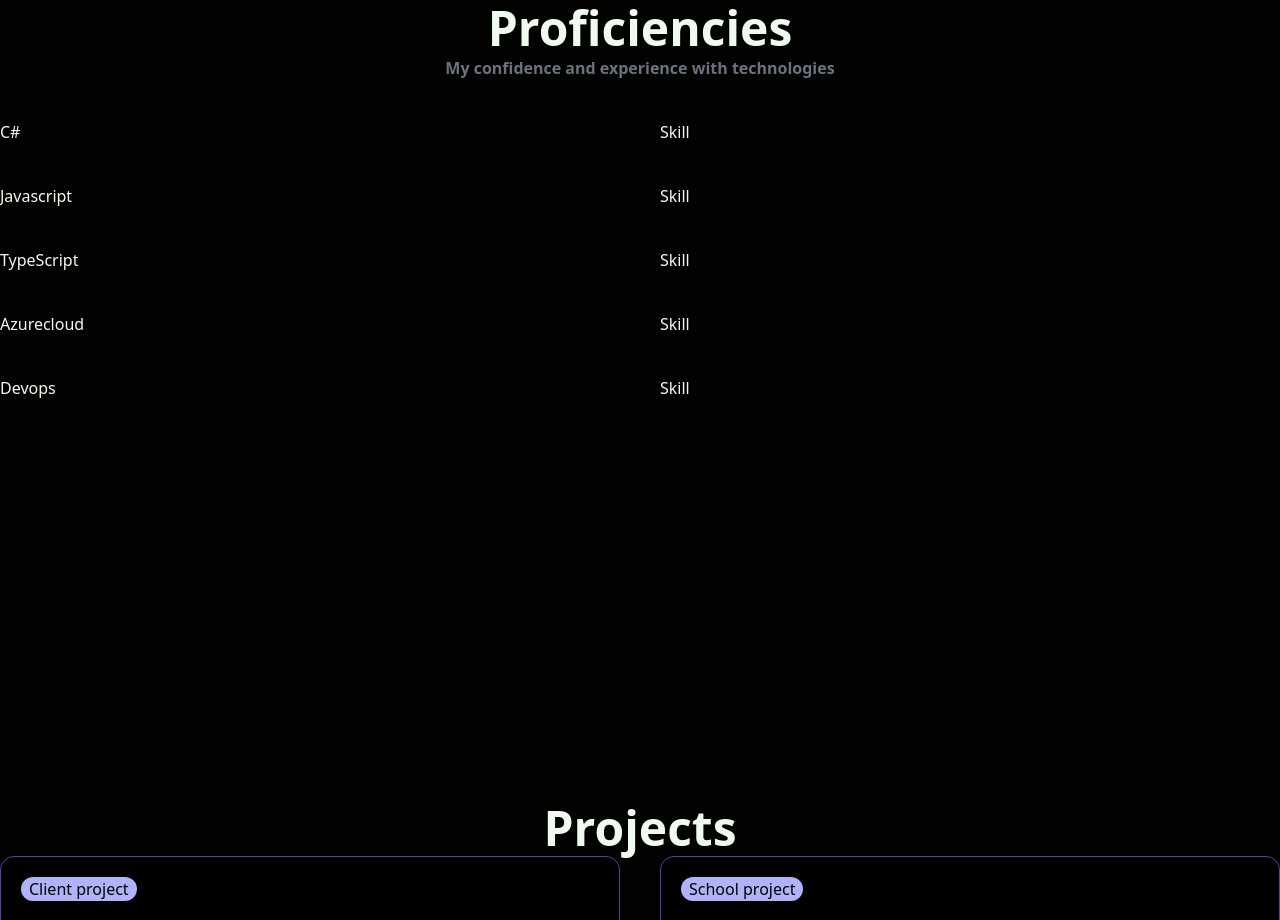
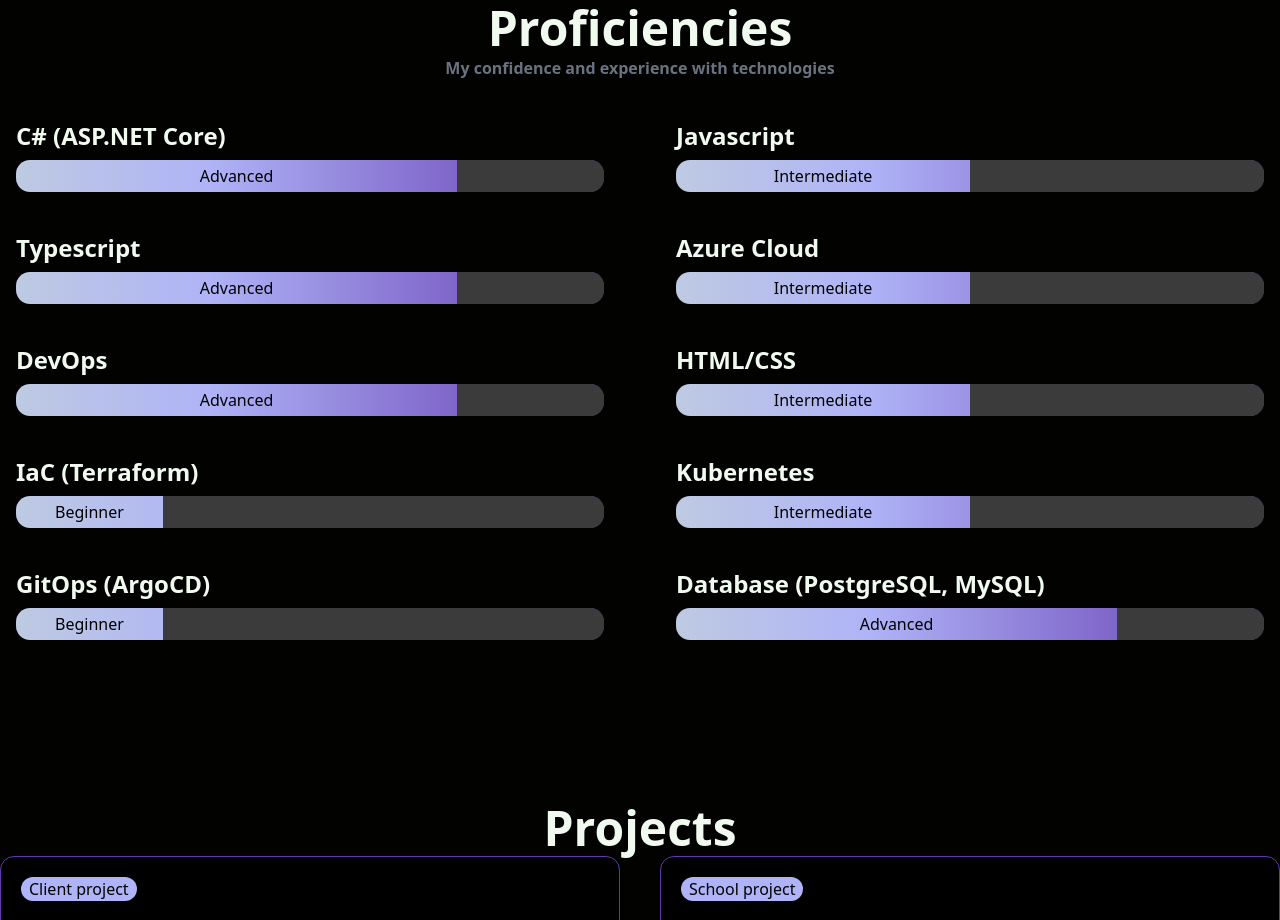
Before and after one commit to tenchi-of-darkness/showcase-portfolio, a Next.js app: page / in a window 1280 px wide. Shown: the part 2500-3420 px from the top of the page. Built offline with nearby package versions, Linux system fonts and the light colour scheme.

Commit message:
feat: skill level bars

```diff
--- a/src/app/globals.css
+++ b/src/app/globals.css
@@ -39,6 +39,14 @@
     --color-card: var(--card);
     --color-tag-foreground: var(--tag-foreground);
     --color-tag: var(--tag);
+    --color-level-beginner: var(--level-beginner);
+    --color-level-beginner-foreground: var(--background);
+    --color-level-intermediate: var(--accent);
+    --color-level-intermediate-foreground: var(--background);
+    --color-level-advanced: var(--level-advanced);
+    --color-level-advanced-foreground: var(--background);
+    --color-level-expert: var(--primary);
+    --color-level-expert-foreground: var(--foreground);
     --radius-sm: calc(var(--radius) - 4px);
     --radius-md: calc(var(--radius) - 2px);
     --radius-lg: var(--radius);
@@ -127,6 +135,9 @@ body {
     --accent: #AFB3F7;
     --secondary: #BEF67A;
     --popover: #AFB3F7;
+    --level-beginner: #BECAE2;
+    --level-advanced: #8976D3;
+    --level-gradient: 90deg,rgba(190, 202, 226, 1) 0%, rgba(175, 179, 247, 1) 33%, rgba(137, 118, 211, 1) 66%, rgba(99, 56, 174, 1) 100%;
 }
 
 @layer base {
--- a/src/app/page.tsx
+++ b/src/app/page.tsx
@@ -6,6 +6,8 @@ import TypingText from "@/components/ui/shadcn-io/typing-text";
 import {ProjectCard, ProjectCardVariant} from "@/components/project-card";
 import {Button} from "@/components/ui/button";
 import Link from "next/link";
+import {SkillLevel} from "@/components/skill-level-bar";
+import {SkillLevelItem} from "@/components/skill-level-item";
 
 export default function Home() {
     const sectionClassName = "min-h-dvh";
@@ -53,7 +55,8 @@ export default function Home() {
                             spontaneous, a bit sarcastic, endlessly curious, and driven by empathy in everything I
                             do.</p>
                         <Button asChild>
-                            <Link href={"/#projects"} className={"bg-primary mt-5 text-white p-2"}>View my projects</Link>
+                            <Link href={"/#projects"} className={"bg-primary mt-5 text-white p-2"}>View my
+                                projects</Link>
                         </Button>
                     </div>
 
@@ -134,17 +137,18 @@ export default function Home() {
                 <h2 className={"font-bold text-5xl text-center mt-10 mb-1"}> Proficiencies</h2>
                 <p className={"font-bold text-gray-500 text-center mb-10"}>My confidence and experience with
                     technologies</p>
+                {/* rounded-r-none */}
                 <div className="grid grid-cols-2 grid-rows-5 gap-10">
-                    <p>C#</p>
-                    <p>Skill</p>
-                    <p>Javascript</p>
-                    <p>Skill</p>
-                    <p>TypeScript</p>
-                    <p>Skill</p>
-                    <p>Azurecloud</p>
-                    <p>Skill</p>
-                    <p>Devops</p>
-                    <p>Skill</p>
+                    <SkillLevelItem title={"C# (ASP.NET Core)"} level={SkillLevel.Advanced}/>
+                    <SkillLevelItem title={"Javascript"} level={SkillLevel.Intermediate}/>
+                    <SkillLevelItem title={"Typescript"} level={SkillLevel.Advanced}/>
+                    <SkillLevelItem title={"Azure Cloud"} level={SkillLevel.Intermediate}/>
+                    <SkillLevelItem title={"DevOps"} level={SkillLevel.Advanced}/>
+                    <SkillLevelItem title={"HTML/CSS"} level={SkillLevel.Intermediate}/>
+                    <SkillLevelItem title={"IaC (Terraform)"} level={SkillLevel.Beginner}/>
+                    <SkillLevelItem title={"Kubernetes"} level={SkillLevel.Intermediate}/>
+                    <SkillLevelItem title={"GitOps (ArgoCD)"} level={SkillLevel.Beginner}/>
+                    <SkillLevelItem title={"Database (PostgreSQL, MySQL)"} level={SkillLevel.Advanced}/>
                 </div>
 
             </section>
--- a/src/components/project-card.tsx
+++ b/src/components/project-card.tsx
@@ -2,7 +2,6 @@ import {Card, CardDescription, CardFooter, CardHeader, CardTitle} from "@/compon
 import {Badge} from "@/components/ui/badge";
 import React, {Activity} from "react";
 import {Button} from "@/components/ui/button";
-import Link from "next/link";
 import type {UrlObject} from "url";
 
 export enum ProjectCardVariant {
@@ -19,7 +18,6 @@ export interface ProjectCardProps {
     variant: ProjectCardVariant;
     demoUrl?: string;
     gitUrl?: string;
-    readMoreUrl?: string | UrlObject
 }
 
 export function ProjectCard({
@@ -28,8 +26,7 @@ export function ProjectCard({
                                 tags,
                                 variant,
                                 demoUrl,
-                                gitUrl,
-                                readMoreUrl
+                                gitUrl
                             }: Readonly<ProjectCardProps>) {
     let titleString: string;
 
--- /dev/null
+++ b/src/components/skill-level-bar.tsx
@@ -0,0 +1,40 @@
+export enum SkillLevel {
+    Beginner,
+    Intermediate,
+    Advanced,
+    Expert
+}
+
+export interface SkillLevelBarProps {
+    level: SkillLevel
+}
+
+export function SkillLevelBar(props: SkillLevelBarProps) {
+    const barWidth = props.level + 1;
+
+    let skillLevelTitle = "";
+
+    switch (props.level) {
+        case SkillLevel.Beginner:
+            skillLevelTitle = "Beginner";
+            break;
+        case SkillLevel.Intermediate:
+            skillLevelTitle = "Intermediate";
+            break;
+        case SkillLevel.Advanced:
+            skillLevelTitle = "Advanced";
+            break;
+        case SkillLevel.Expert:
+            skillLevelTitle = "Expert";
+            break;
+    }
+
+    return (
+        <div
+            className={"bg-linear-(--level-gradient) text-background w-full h-8 rounded-xl overflow-clip flex items-center justify-center"}>
+            <div className={"h-full flex items-center justify-center"}
+                 style={{width: 100 / 4 * barWidth + "%"}}>{skillLevelTitle}</div>
+            <div className={"h-full bg-[#3B3B3B]"} style={{width: 100 - 100 / 4 * barWidth + "%"}}></div>
+        </div>
+    );
+}
--- /dev/null
+++ b/src/components/skill-level-item.tsx
@@ -0,0 +1,8 @@
+import {SkillLevel, SkillLevelBar} from "@/components/skill-level-bar";
+
+export function SkillLevelItem(props: { title: string, level: SkillLevel }) {
+    return <div className={"mx-4"}>
+        <h1 className={"mb-2 font-bold text-2xl"}>{props.title}</h1>
+        <SkillLevelBar level={props.level}/>
+    </div>;
+}
```
